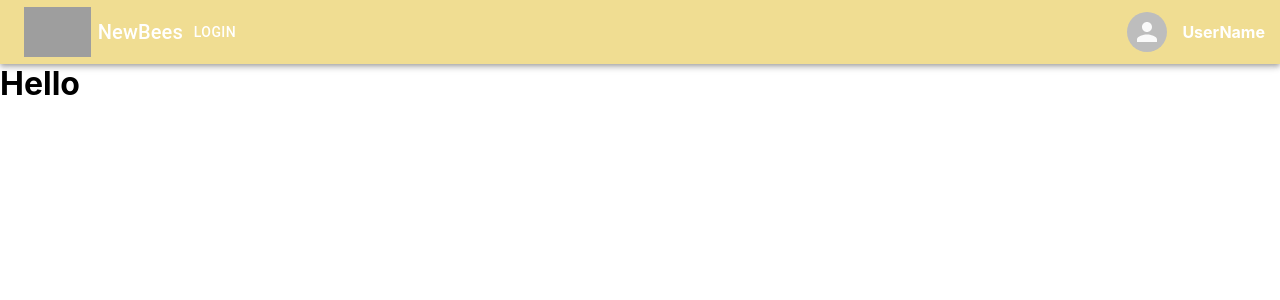
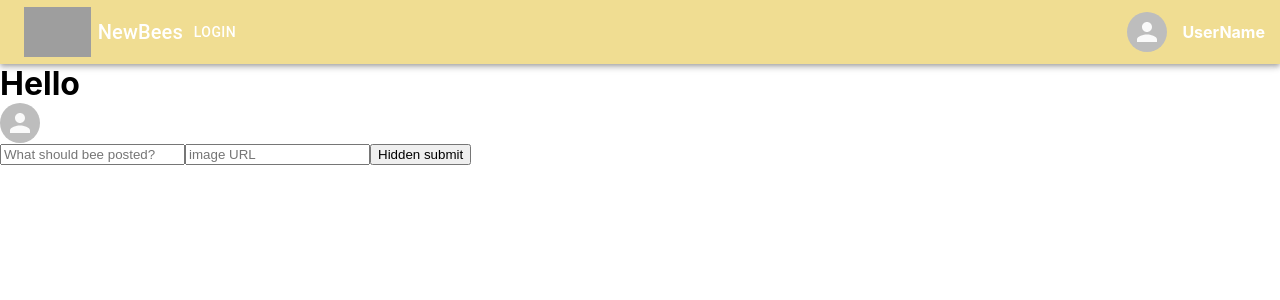
Before and after one commit to angelaxie2015/NewBees, a React (Create React App) app: page / in a window 1280 px wide. Shown: the top 300 px of the page. Built offline with nearby package versions, Linux system fonts and the light colour scheme; grey boxes are pictures that could not be loaded.

Commit message:
add posting feature

```diff
--- a/src/App.js
+++ b/src/App.js
@@ -1,11 +1,13 @@
 import './App.css';
 import Navigation from "./Navigation/Navigation.js";
+import Feed from "./Feed/feed.js"
 
 function App() {
   return (
     <div className="App">
       <Navigation />
       <h1>Hello</h1>
+      <Feed />
 
     </div>
   );
--- /dev/null
+++ b/src/Feed/feed.js
@@ -0,0 +1,14 @@
+import React from "react";
+import "./feed.css";
+import PostMessage from "./postmessage.js"
+
+function Feed() {
+	return (
+		<div className="feed">
+			<PostMessage />
+
+		</div>
+	);
+}
+
+export default Feed;
--- /dev/null
+++ b/src/Feed/postmessage.js
@@ -0,0 +1,32 @@
+import React from 'react'
+import "./postmessage.css"
+import { Avatar } from '@material-ui/core';
+
+
+function PostMessage(){
+	const handleSubmit = (e) => {
+		e.preventDefault();
+	}
+
+	return (
+		<div className="postMessage">
+
+			<div className="postMessage-top">
+				<Avatar />
+
+				<form>
+					<input className="postMessage-input" placeholder={"What should bee posted?"} />
+					<input placeholder="image URL" />
+					<button onClick={handleSubmit} type="submit">Hidden submit</button>
+				</form>
+
+			</div>
+
+			<div className="postMessage-bottom">
+
+			</div>
+		</div>
+	);
+}
+
+export default PostMessage;
```
Also changed, not shown: src/Feed/feed.css (added), src/Feed/postmessage.css (added).
